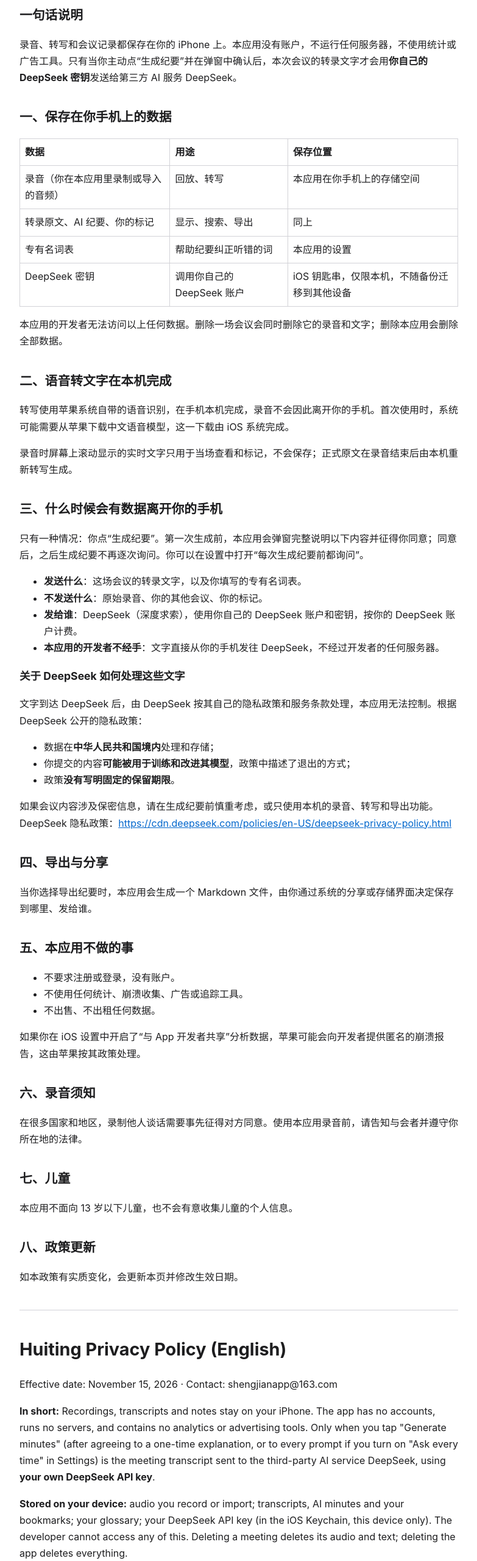
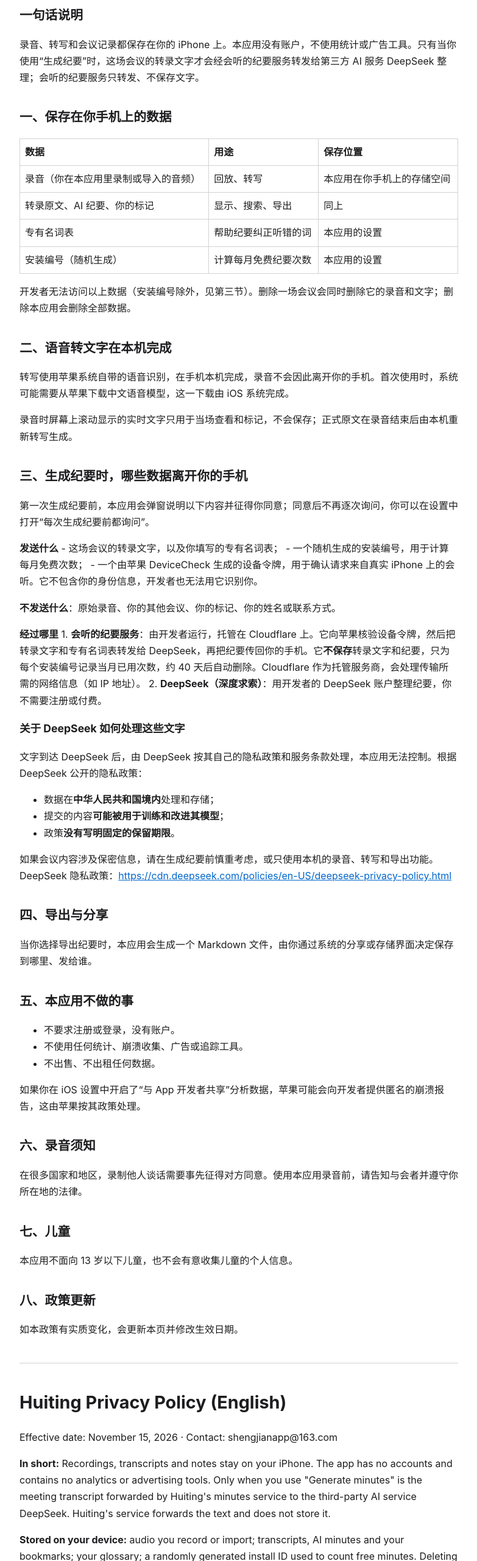
Before and after one commit to mxwlab/huiting-app, a plain HTML site: page privacy.html in a window 1280 px wide. Shown: the part 240-2800 px from the top of the page at 61% size, without its empty margins (248-1031 px from the left). Drawn offline with Linux system fonts and the light colour scheme.

Commit message:
隐私政策与支持页：改为会听服务转发、免费限额
Co-Authored-By: Claude Opus 5.5 <noreply@anthropic.com>
Claude-Session: https://claude.ai/code/session_01X3TfHN8cw44sEuemggZTQb

```diff
--- a/privacy.html
+++ b/privacy.html
@@ -8,7 +8,7 @@ a{color:#0066cc}hr{border:none;border-top:1px solid #d2d2d7;margin:2.5em 0}nav{f
 适用于：会听 iOS 版（以下简称“本应用”）
 联系方式：shengjianapp@163.com</p>
 <h2>一句话说明</h2>
-<p>录音、转写和会议记录都保存在你的 iPhone 上。本应用没有账户，不运行任何服务器，不使用统计或广告工具。只有当你主动点“生成纪要”并在弹窗中确认后，本次会议的转录文字才会用<strong>你自己的 DeepSeek 密钥</strong>发送给第三方 AI 服务 DeepSeek。</p>
+<p>录音、转写和会议记录都保存在你的 iPhone 上。本应用没有账户，不使用统计或广告工具。只有当你使用“生成纪要”时，这场会议的转录文字才会经会听的纪要服务转发给第三方 AI 服务 DeepSeek 整理；会听的纪要服务只转发、不保存文字。</p>
 <h2>一、保存在你手机上的数据</h2>
 <table>
 <thead>
@@ -35,29 +35,31 @@ a{color:#0066cc}hr{border:none;border-top:1px solid #d2d2d7;margin:2.5em 0}nav{f
 <td>本应用的设置</td>
 </tr>
 <tr>
-<td>DeepSeek 密钥</td>
-<td>调用你自己的 DeepSeek 账户</td>
-<td>iOS 钥匙串，仅限本机，不随备份迁移到其他设备</td>
+<td>安装编号（随机生成）</td>
+<td>计算每月免费纪要次数</td>
+<td>本应用的设置</td>
 </tr>
 </tbody>
 </table>
-<p>本应用的开发者无法访问以上任何数据。删除一场会议会同时删除它的录音和文字；删除本应用会删除全部数据。</p>
+<p>开发者无法访问以上数据（安装编号除外，见第三节）。删除一场会议会同时删除它的录音和文字；删除本应用会删除全部数据。</p>
 <h2>二、语音转文字在本机完成</h2>
 <p>转写使用苹果系统自带的语音识别，在手机本机完成，录音不会因此离开你的手机。首次使用时，系统可能需要从苹果下载中文语音模型，这一下载由 iOS 系统完成。</p>
 <p>录音时屏幕上滚动显示的实时文字只用于当场查看和标记，不会保存；正式原文在录音结束后由本机重新转写生成。</p>
-<h2>三、什么时候会有数据离开你的手机</h2>
-<p>只有一种情况：你点“生成纪要”。第一次生成前，本应用会弹窗完整说明以下内容并征得你同意；同意后，之后生成纪要不再逐次询问。你可以在设置中打开“每次生成纪要前都询问”。</p>
-<ul>
-<li><strong>发送什么</strong>：这场会议的转录文字，以及你填写的专有名词表。</li>
-<li><strong>不发送什么</strong>：原始录音、你的其他会议、你的标记。</li>
-<li><strong>发给谁</strong>：DeepSeek（深度求索），使用你自己的 DeepSeek 账户和密钥，按你的 DeepSeek 账户计费。</li>
-<li><strong>本应用的开发者不经手</strong>：文字直接从你的手机发往 DeepSeek，不经过开发者的任何服务器。</li>
-</ul>
+<h2>三、生成纪要时，哪些数据离开你的手机</h2>
+<p>第一次生成纪要前，本应用会弹窗说明以下内容并征得你同意；同意后不再逐次询问，你可以在设置中打开“每次生成纪要前都询问”。</p>
+<p><strong>发送什么</strong>
+- 这场会议的转录文字，以及你填写的专有名词表；
+- 一个随机生成的安装编号，用于计算每月免费次数；
+- 一个由苹果 DeviceCheck 生成的设备令牌，用于确认请求来自真实 iPhone 上的会听。它不包含你的身份信息，开发者也无法用它识别你。</p>
+<p><strong>不发送什么</strong>：原始录音、你的其他会议、你的标记、你的姓名或联系方式。</p>
+<p><strong>经过哪里</strong>
+1. <strong>会听的纪要服务</strong>：由开发者运行，托管在 Cloudflare 上。它向苹果核验设备令牌，然后把转录文字和专有名词表转发给 DeepSeek，再把纪要传回你的手机。它<strong>不保存</strong>转录文字和纪要，只为每个安装编号记录当月已用次数，约 40 天后自动删除。Cloudflare 作为托管服务商，会处理传输所需的网络信息（如 IP 地址）。
+2. <strong>DeepSeek（深度求索）</strong>：用开发者的 DeepSeek 账户整理纪要，你不需要注册或付费。</p>
 <h3>关于 DeepSeek 如何处理这些文字</h3>
 <p>文字到达 DeepSeek 后，由 DeepSeek 按其自己的隐私政策和服务条款处理，本应用无法控制。根据 DeepSeek 公开的隐私政策：</p>
 <ul>
 <li>数据在<strong>中华人民共和国境内</strong>处理和存储；</li>
-<li>你提交的内容<strong>可能被用于训练和改进其模型</strong>，政策中描述了退出的方式；</li>
+<li>提交的内容<strong>可能被用于训练和改进其模型</strong>；</li>
 <li>政策<strong>没有写明固定的保留期限</strong>。</li>
 </ul>
 <p>如果会议内容涉及保密信息，请在生成纪要前慎重考虑，或只使用本机的录音、转写和导出功能。DeepSeek 隐私政策：<a href="https://cdn.deepseek.com/policies/en-US/deepseek-privacy-policy.html">https://cdn.deepseek.com/policies/en-US/deepseek-privacy-policy.html</a></p>
@@ -79,11 +81,15 @@ a{color:#0066cc}hr{border:none;border-top:1px solid #d2d2d7;margin:2.5em 0}nav{f
 <hr />
 <h1>Huiting Privacy Policy (English)</h1>
 <p>Effective date: November 15, 2026 · Contact: shengjianapp@163.com</p>
-<p><strong>In short:</strong> Recordings, transcripts and notes stay on your iPhone. The app has no accounts, runs no servers, and contains no analytics or advertising tools. Only when you tap "Generate minutes" (after agreeing to a one-time explanation, or to every prompt if you turn on "Ask every time" in Settings) is the meeting transcript sent to the third-party AI service DeepSeek, using <strong>your own DeepSeek API key</strong>.</p>
-<p><strong>Stored on your device:</strong> audio you record or import; transcripts, AI minutes and your bookmarks; your glossary; your DeepSeek API key (in the iOS Keychain, this device only). The developer cannot access any of this. Deleting a meeting deletes its audio and text; deleting the app deletes everything.</p>
+<p><strong>In short:</strong> Recordings, transcripts and notes stay on your iPhone. The app has no accounts and contains no analytics or advertising tools. Only when you use "Generate minutes" is the meeting transcript forwarded by Huiting's minutes service to the third-party AI service DeepSeek. Huiting's service forwards the text and does not store it.</p>
+<p><strong>Stored on your device:</strong> audio you record or import; transcripts, AI minutes and your bookmarks; your glossary; a randomly generated install ID used to count free minutes. Deleting a meeting deletes its audio and text; deleting the app deletes everything.</p>
 <p><strong>On-device transcription:</strong> Speech is transcribed on your iPhone with Apple's built-in speech recognition. iOS may download a Chinese speech model from Apple the first time. The live text shown while recording is not saved.</p>
-<p><strong>When data leaves your device:</strong> only when you tap "Generate minutes". Before the first time, the app explains the following and asks for your consent; you can choose to be asked every time in Settings. What is sent: that meeting's transcript and your glossary. Not sent: audio, other meetings, bookmarks. Recipient: DeepSeek, under your own DeepSeek account and billing. Nothing passes through any server operated by the developer.</p>
-<p><strong>How DeepSeek handles it:</strong> DeepSeek processes the text under its own privacy policy, which states that data is processed and stored in the People's Republic of China, that submitted content may be used to train its models (with an opt-out described), and that no fixed retention period is given. Avoid generating minutes for confidential meetings if this is a concern. <a href="https://cdn.deepseek.com/policies/en-US/deepseek-privacy-policy.html">https://cdn.deepseek.com/policies/en-US/deepseek-privacy-policy.html</a></p>
+<p><strong>When you generate minutes:</strong> Before the first time, the app explains this and asks for consent; you can choose to be asked every time in Settings.
+- Sent: that meeting's transcript and your glossary; the random install ID; a device token generated by Apple's DeviceCheck so the service can confirm the request comes from Huiting on a real iPhone (it does not identify you).
+- Not sent: audio, other meetings, bookmarks, your name or contact details.
+- Huiting's minutes service, operated by the developer and hosted on Cloudflare, verifies the device token with Apple, forwards the transcript and glossary to DeepSeek, and returns the minutes. It does <strong>not</strong> store transcripts or minutes. It keeps only a monthly usage count per install ID, deleted automatically after about 40 days. Cloudflare, as the hosting provider, processes network information needed to deliver requests (such as IP addresses).
+- DeepSeek produces the minutes under the developer's DeepSeek account; you do not need to sign up or pay.</p>
+<p><strong>How DeepSeek handles it:</strong> DeepSeek processes the text under its own privacy policy, which states that data is processed and stored in the People's Republic of China, that submitted content may be used to train its models, and that no fixed retention period is given. Avoid generating minutes for confidential meetings if this is a concern. <a href="https://cdn.deepseek.com/policies/en-US/deepseek-privacy-policy.html">https://cdn.deepseek.com/policies/en-US/deepseek-privacy-policy.html</a></p>
 <p><strong>Export:</strong> Exported minutes are saved or shared only where you choose through the iOS share sheet.</p>
 <p><strong>We do not:</strong> require sign-up, use analytics, crash-reporting, advertising or tracking tools, or sell data. If you enable "Share with App Developers" in iOS settings, Apple may provide anonymous crash reports under Apple's policy.</p>
 <p><strong>Recording others:</strong> Many jurisdictions require consent before recording a conversation. Inform participants and follow local law.</p>
```
Also changed, not shown: index.html (+4 -6 lines).
